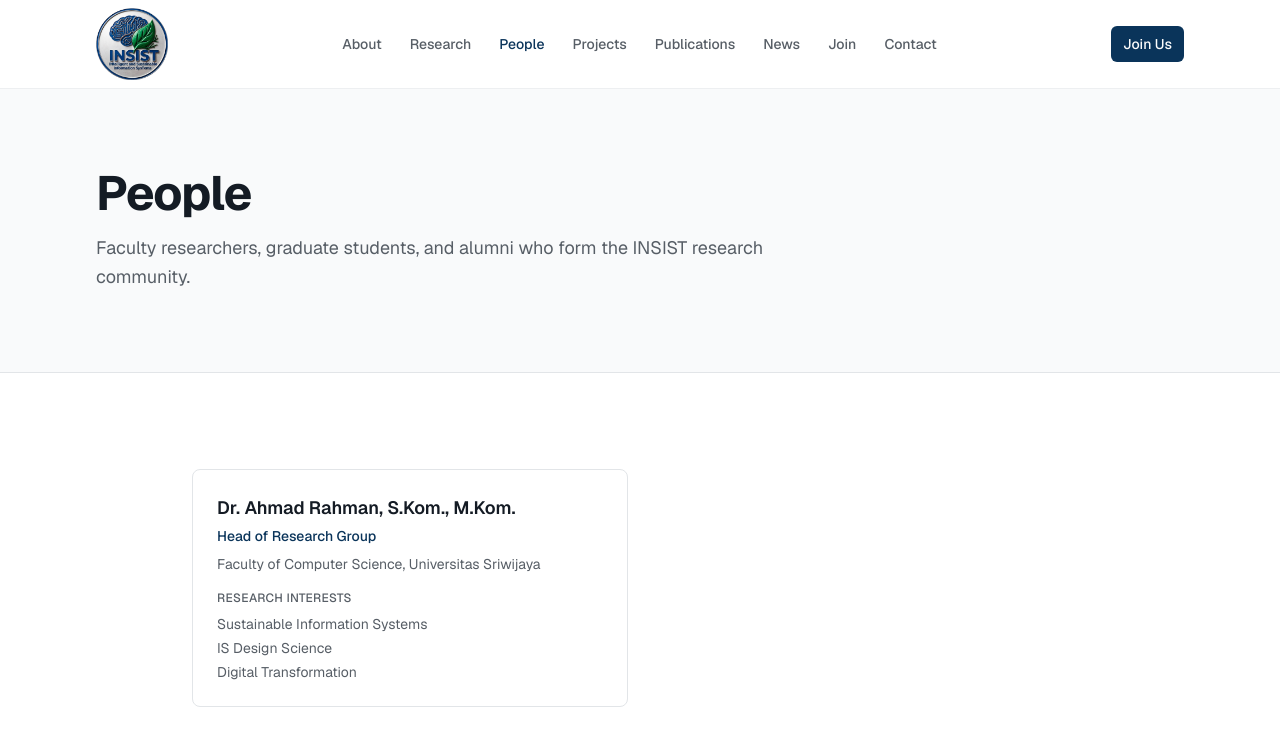
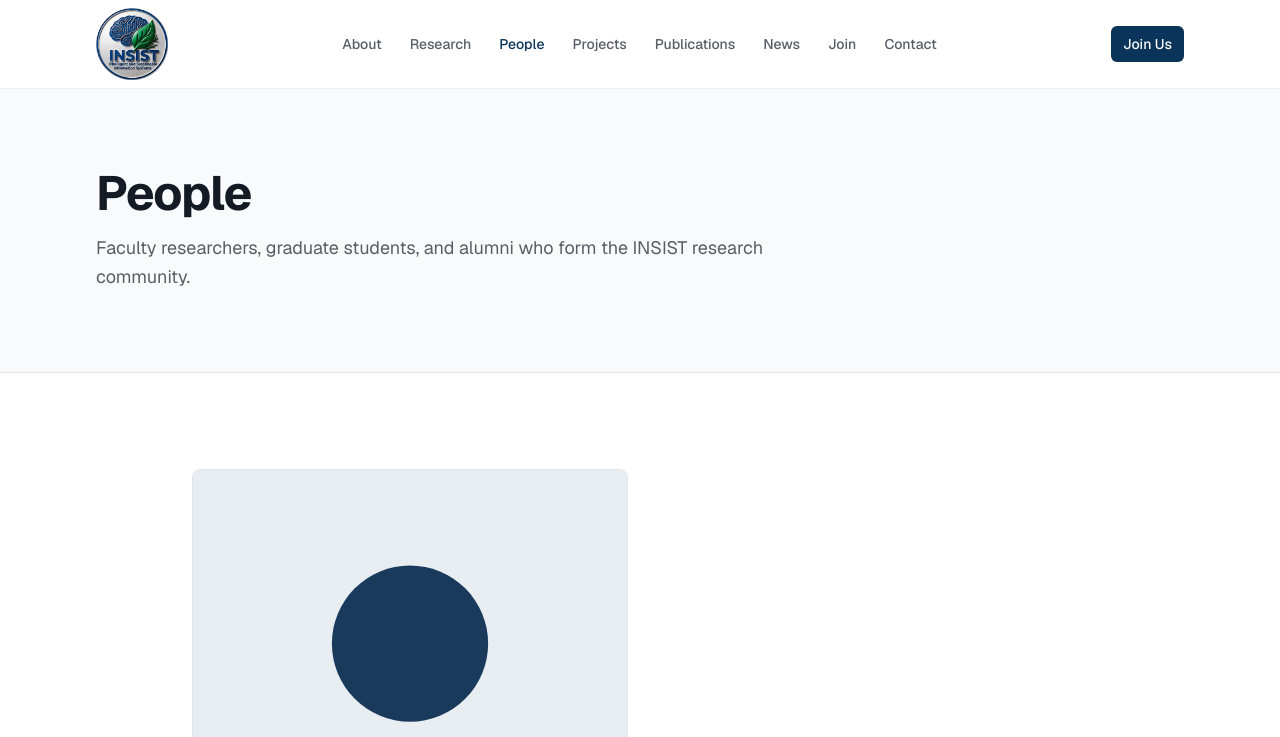
Before and after one commit to rahmatheroza/insist, a Next.js app: page /people in a window 1280 px wide. Shown: the top 737 px of the page. Built offline with nearby package versions, Linux system fonts and the light colour scheme.

Commit message:
menambahkan foto pada people

```diff
--- a/src/app/people/page.tsx
+++ b/src/app/people/page.tsx
@@ -1,4 +1,6 @@
 import type { Metadata } from "next";
+import Image from "next/image";
+import { User } from "lucide-react";
 
 import { Container } from "@/components/shared/container";
 import { PageHeader } from "@/components/shared/page-header";
@@ -21,8 +23,24 @@ export default function PeoplePage() {
           {people.map((person) => (
             <article
               key={person.id}
-              className="rounded-lg border border-border p-6"
+              className="overflow-hidden rounded-lg border border-border"
             >
+              <div className="relative aspect-[4/3] bg-insist-gray-100">
+                {person.image ? (
+                  <Image
+                    src={person.image}
+                    alt={`${person.name} profile photo`}
+                    fill
+                    className="object-cover object-top"
+                    sizes="(max-width: 640px) 100vw, 400px"
+                  />
+                ) : (
+                  <div className="flex h-full items-center justify-center text-muted-foreground">
+                    <User className="size-16 stroke-1" aria-hidden />
+                  </div>
+                )}
+              </div>
+              <div className="p-6">
                 <h2 className="text-lg font-semibold text-foreground">
                   {person.name}
                 </h2>
@@ -32,7 +50,8 @@ export default function PeoplePage() {
                 <p className="mt-2 text-sm text-muted-foreground">
                   {person.affiliation}
                 </p>
-              {person.researchInterests && person.researchInterests.length > 0 && (
+                {person.researchInterests &&
+                  person.researchInterests.length > 0 && (
                     <div className="mt-4">
                       <p className="text-xs font-medium tracking-wide text-muted-foreground uppercase">
                         Research Interests
@@ -49,6 +68,7 @@ export default function PeoplePage() {
                       </ul>
                     </div>
                   )}
+              </div>
             </article>
           ))}
         </div>
--- a/src/content/site.ts
+++ b/src/content/site.ts
@@ -256,6 +256,7 @@ export const people: Person[] = [
     name: "Dr. Ahmad Rahman, S.Kom., M.Kom.",
     role: "Head of Research Group",
     affiliation: "Faculty of Computer Science, Universitas Sriwijaya",
+    image: "/images/people/person-1.svg",
     researchInterests: [
       "Sustainable Information Systems",
       "IS Design Science",
--- a/src/types/index.ts
+++ b/src/types/index.ts
@@ -42,8 +42,9 @@ export interface Person {
   name: string;
   role: string;
   affiliation: string;
+  /** Path under /public, e.g. "/images/people/jane-doe.jpg" */
+  image?: string;
   researchInterests?: string[];
-  image?: string;
 }
 
 export interface Project {
```
Also changed, not shown: public/images/people/person-1.svg (added). Lines whose indentation alone changed are shown as unchanged.
